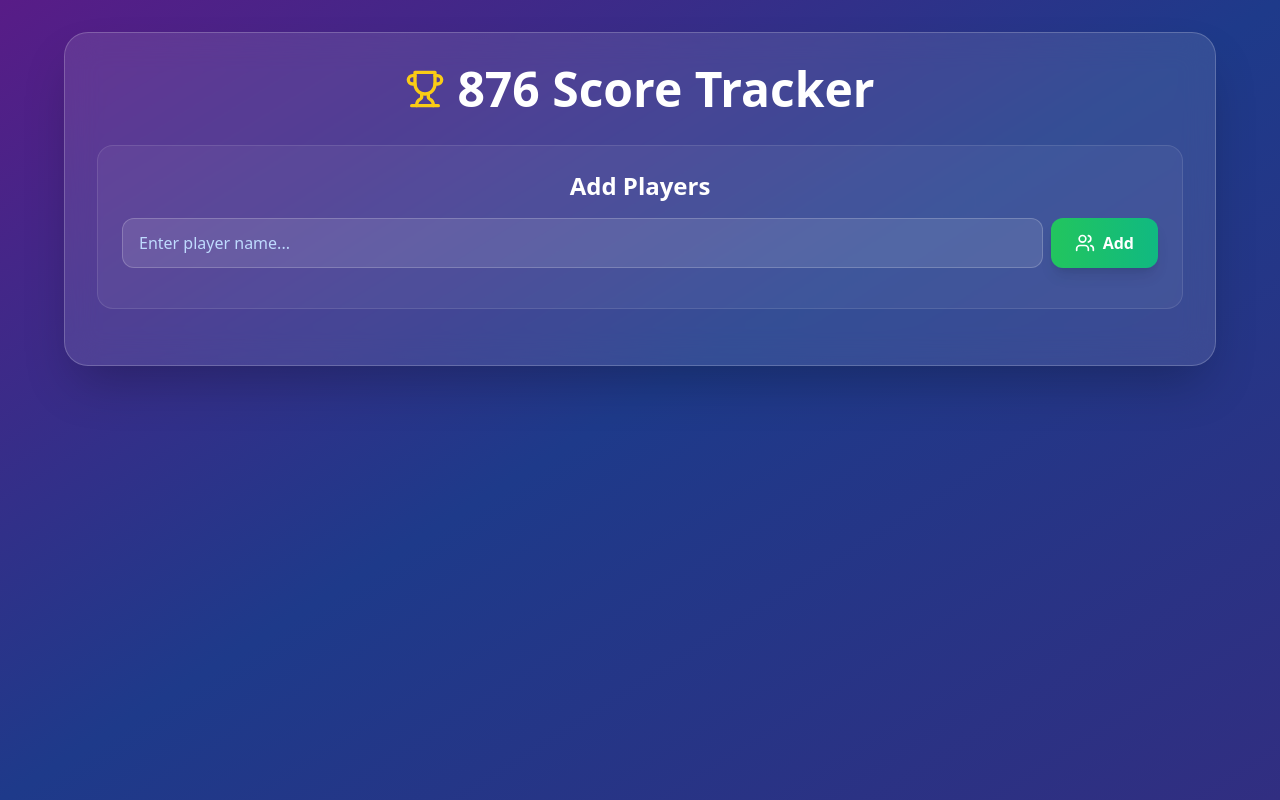
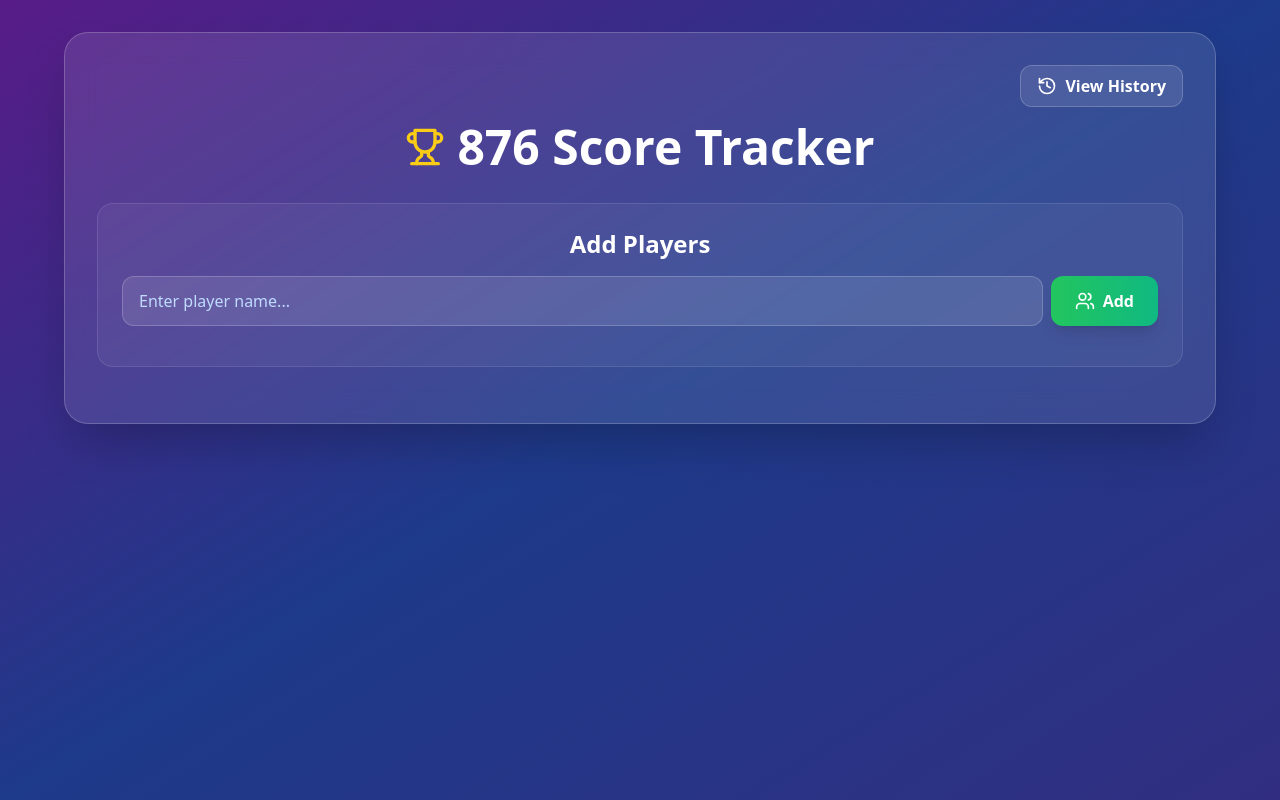
Before and after one commit to GitHokie/876-scorerClaude, a Next.js app: page / in a window 1280 px wide. Built offline with nearby package versions, Linux system fonts and the light colour scheme.

Commit message:
Update page.tsx - Add history navigation button

```diff
--- a/app/page.tsx
+++ b/app/page.tsx
@@ -1,7 +1,8 @@
 'use client';
 
 import React, { useState } from 'react';
-import { Plus, Minus, RotateCcw, Users, Trophy, CheckCircle, AlertCircle } from 'lucide-react';
+import Link from 'next/link';
+import { Plus, Minus, RotateCcw, Users, Trophy, CheckCircle, AlertCircle, History } from 'lucide-react';
 
 interface Round {
   cards: number;
@@ -273,6 +274,15 @@ export default function Game876Scorer() {
       <div className="max-w-6xl mx-auto">
         <div className="bg-white/10 backdrop-blur-lg rounded-3xl shadow-2xl p-6 sm:p-8 border border-white/20">
           <div className="text-center mb-8">
+            <div className="flex justify-end mb-4">
+              <Link
+                href="/history"
+                className="px-4 py-2 bg-white/10 hover:bg-white/20 text-white rounded-xl font-semibold transition-all flex items-center gap-2 border border-white/20"
+              >
+                <History size={20} />
+                View History
+              </Link>
+            </div>
             <h1 className="text-4xl sm:text-5xl font-bold text-white mb-2 flex items-center justify-center gap-3">
               <Trophy className="text-yellow-400" size={40} />
               876 Score Tracker
```
